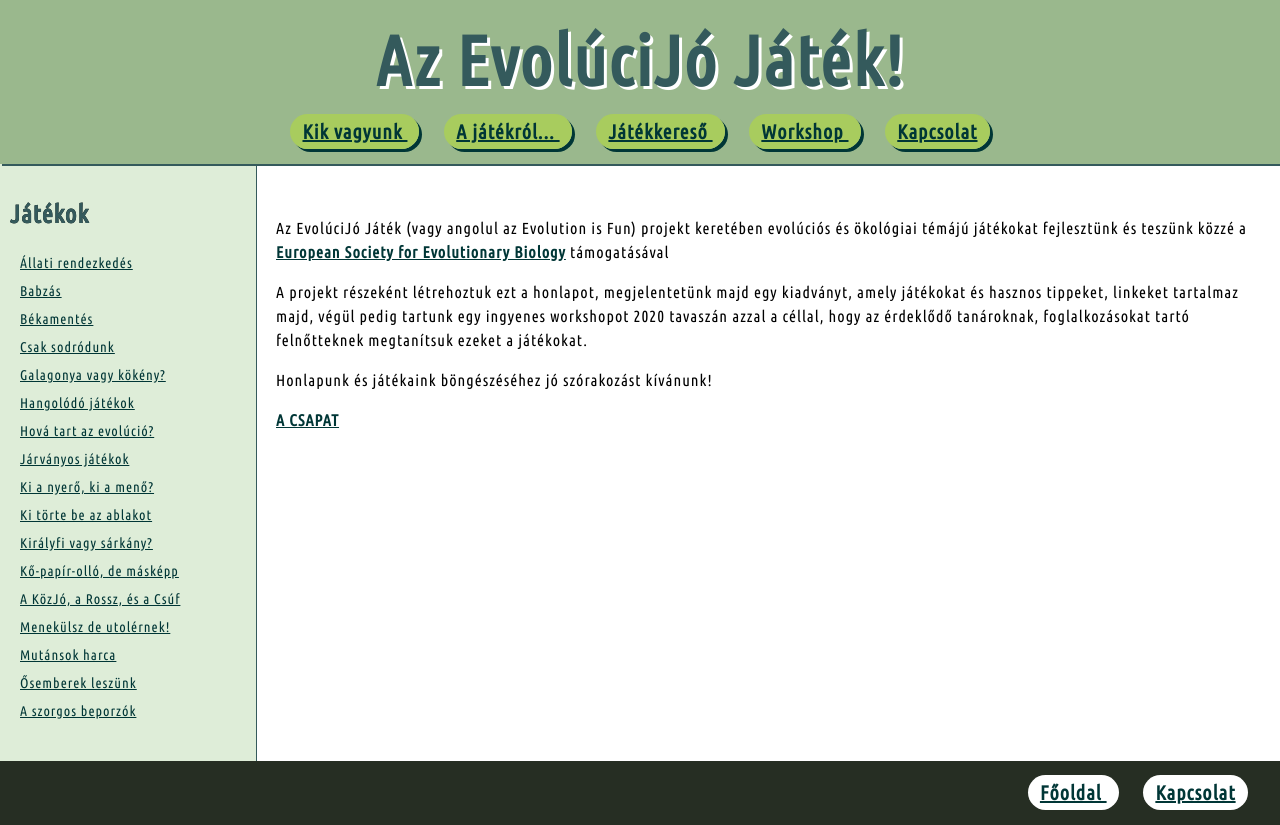
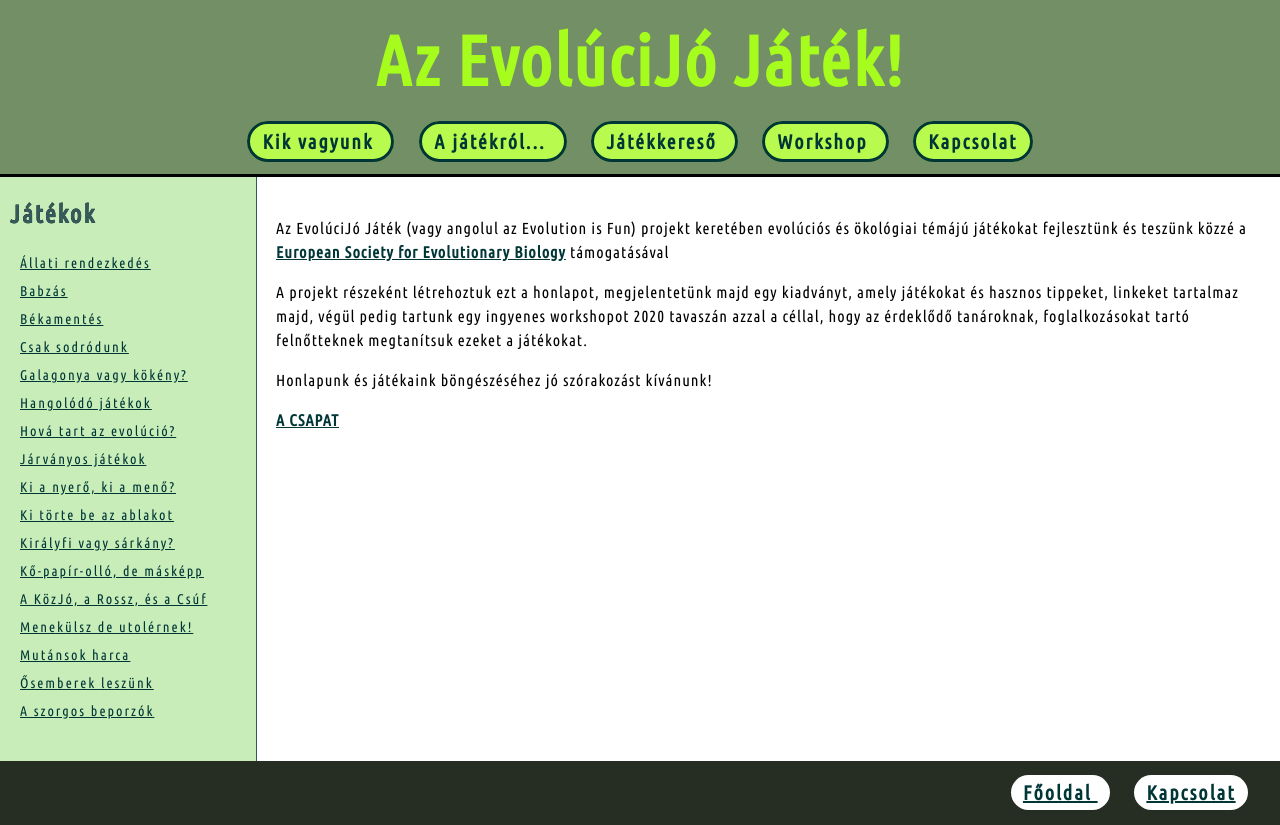
Before and after one commit to zsokamoka/evolfun, a plain HTML site: page index.html in a window 1280 px wide. Drawn offline with Linux system fonts and the light colour scheme; a script that the page names is missing; a web font is replaced by a local one.

Commit message:
Update style.css

```diff
--- a/styles/style.css
+++ b/styles/style.css
@@ -9,7 +9,7 @@ html, body{
   max-width: 100%;
   overflow-x: hidden;
   margin: 0px;
-  letter-spacing: 1px;
+  letter-spacing: 2px;
 
 }
 
@@ -30,9 +30,10 @@ header {
   width: 100%;
   margin-bottom: 0px;
   padding: 20px 20px 20px 20px;
-  background-color: #9ab88d;
+  background-color: #728f65;
   position: fixed;
-  box-shadow: 2px 2px #345a5c;
+/*  box-shadow: 2px 2px #345a5c;*/
+  border-bottom: solid;
 }
 
 
@@ -56,7 +57,7 @@ main{
   width: 20%;
   vertical-align: top;
   min-width: 140px;
-  background-color: #deedd8;
+  background-color: #c8edb9;
   padding: 10px 10px 0px 10px;
   padding-top: 200px;
   box-shadow: 1px 1px #345a5c;
@@ -99,12 +100,13 @@ h1{
   font-size: 70px;
   letter-spacing: 2px;
   font-weight: bold;
+  margin-bottom: 30px;
 }
 
 .main-page h1 a{
-  color: #345a5c;
+  color: #a6fc1c;
   text-align: center;
-  text-shadow: 3px 3px 0px white;
+/*  text-shadow: 3px 3px 0px white; */
   text-decoration: none;
 }
 
@@ -142,16 +144,18 @@ article{
 }
 
 .div-nav a{
-  background-color: #a8cc5e;
+  background-color: #b8fa4d;
   padding: 6px 12px 6px 12px;
   border-radius: 30px;
-  border-style: none;
+  border-style: solid;
   margin: 1%;
-  box-shadow: 3px 3px;
+/*  box-shadow: 3px 3px;*/
+ text-decoration: none;
 }
 
 .div-nav a:hover{
   background-color: #d5ff80;
+ text-decoration: none;
 }
 
 
```
